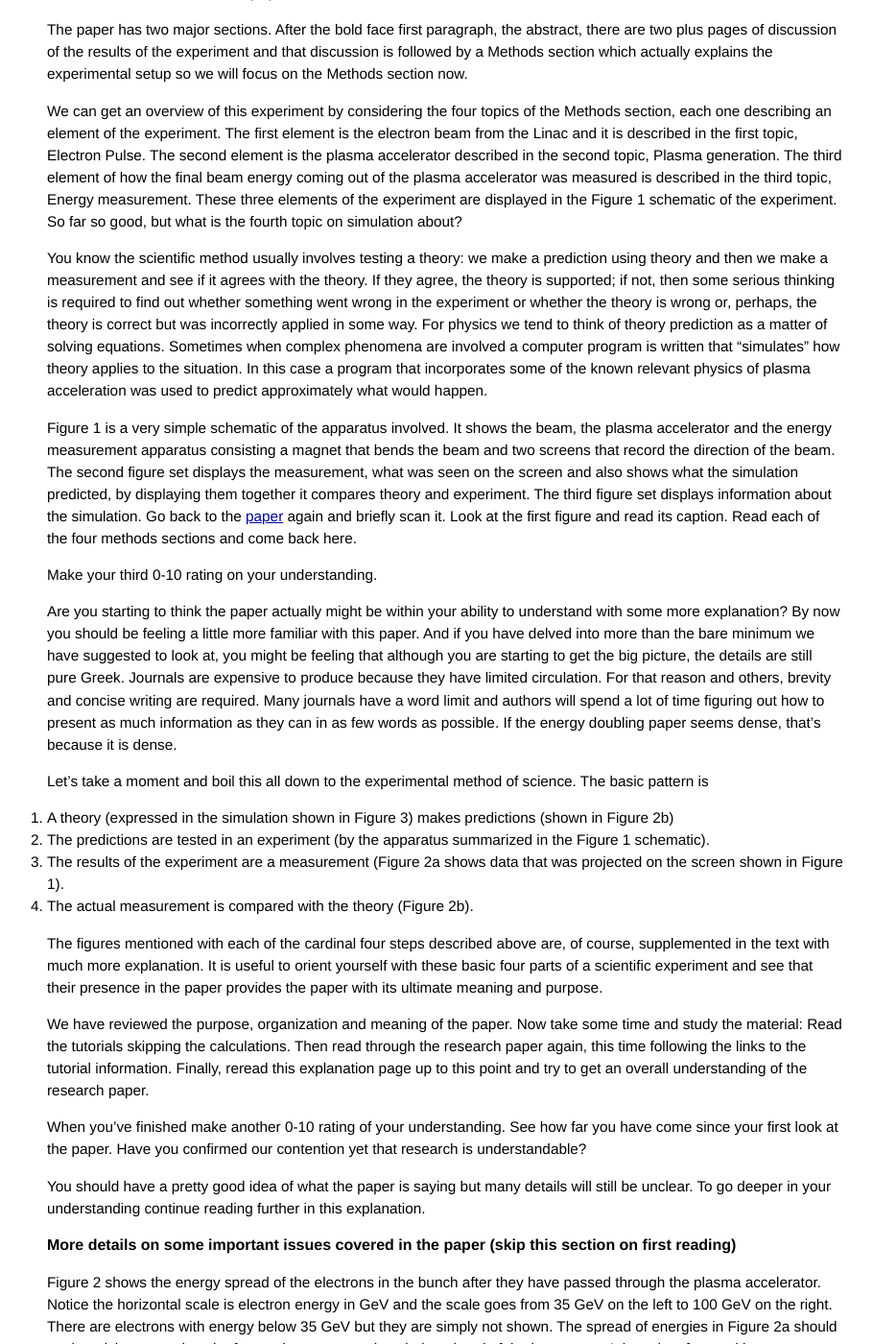
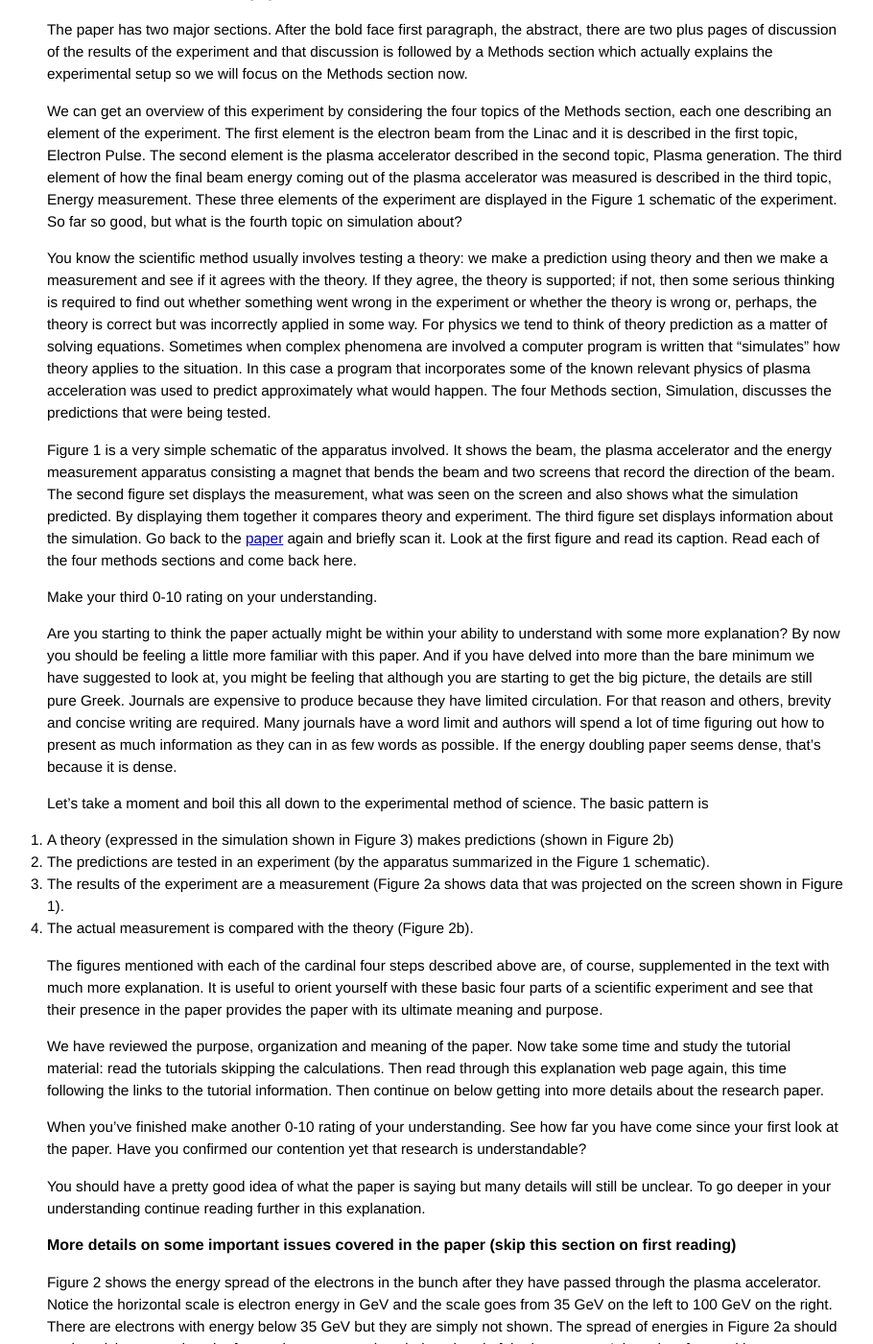
Before and after one commit to grbfacet/facet, a Jekyll site: the page built from energy-doubling-explained.md, in a window 1280 px wide and 1400 px high, scrolled down 5208 px. Shown: the whole window at 96% size, without its empty margins (176-1086 px from the left). Built offline with Jekyll 4.4.1, drawn with Linux system fonts in a browser that asks for light colours; some of the changed text lies outside the part shown.

Commit message:
Update energy-doubling-explained.md

```diff
--- a/energy-doubling-explained.md
+++ b/energy-doubling-explained.md
@@ -66,9 +66,9 @@
 
 To collide the two beams at the SLC required not only focusing the beams to tiny micron sized spots but also knowing exactly where they were located and controlling their location accurately and precisely to make them collide with each other in the center of the particle detector as they came together from opposite directions at essentially the speed of light. The research to develop that level of beam control technology was successfully undertaken in the FFTB. To learn why this kind of research was needed for a linear collider and not for a ring collider look [here.](/beam-acceleration-tutorial.html#linear-colliders-versus-ring-circular-colliders)
 
-After the beam control research was finished at the FFTB and while the linear collider physics research program was running at the SLC, the FFTB was available for other research projects, and plasma acceleration was studied there for a decade. In ~2000 the SLC linear collider’s research was complete and the FFTB was going to be dismantled to make way for an amazing new facility to use the Linac to create a free electron X-ray laser (FEL) beam ten millions times better than any previous X-ray laser, and indeed, the FEL project was a success and corks were popped for this new facility, the LCLS, in 2011. The last beam run at FFTB was scheduled in order to give the plasma acceleration project a chance to achieve energy doubling. The run had a hard and fast end date and the doubling was achieved.
+After the beam control research was finished at the FFTB and while the linear collider physics research program was running at the SLC, the FFTB was available for other research projects. Plasma acceleration was studied at the FFTB for a decade. In ~2000 the SLC linear collider’s research was complete and the FFTB was going to be dismantled to make way for an amazing new facility to use the Linac to create a free electron X-ray laser (FEL) beam ten millions times better than any previous X-ray laser, and indeed, the FEL project was a success and corks were popped for this new facility, the LCLS, in 2011. The last beam run at FFTB was scheduled in order to give the plasma acceleration project a chance to achieve energy doubling. The run had a hard and fast end date and the doubling was achieved.
 
-From a scientific research point of view the energy doubling experiment at that time was partially a public relations effort. There were other important matters of plasma acceleration to continue to be studied. But where would they be studied once the FFTB was gone? To build a new research facility somewhere else at the lab would cost several million dollars. With a lot of competition for research funds and government deficits eating into research money, getting another facility would be a challenge.
+From a scientific research point of view the energy doubling experiment at that time was partially a public relations effort. There were other important matters of plasma acceleration to continue to be studied. But where would they be studied once the FFTB was gone? To build a new research facility somewhere else at the lab would cost several million dollars. With a lot of competition for research funds and government budget deficits eating into research money, getting another facility would be a challenge.
 
 The plasma research group decided one thing to do was to demonstrate in a powerful way the ultimate goal of studying plasma acceleration, namely, to learn how to create plasma accelerators for many possible uses. And doing the energy doubling experiment would certainly create an easy to understand, easy to explain and easy to remember “sound bite” about the potential value of plasma accelerators.  They did indeed beat the clock and, eventually got the funds for a new facility, FACET, and today they are at work on further research on plasma acceleration and plasma accelerators.
 
@@ -113,9 +113,9 @@
 
 We can get an overview of this experiment by considering the four topics of the Methods section, each one describing an element of the experiment. The first element is the electron beam from the Linac and it is described in the first topic, Electron Pulse. The second element is the plasma accelerator described in the second topic, Plasma generation. The third element of how the final beam energy coming out of the plasma accelerator was measured is described in the third topic, Energy measurement. These three elements of the experiment are displayed in the Figure 1 schematic of the experiment. So far so good, but what is the fourth topic on simulation about?
 
-You know the scientific method usually involves testing a theory: we make a prediction using theory and then we make a measurement and see if it agrees with the theory. If they agree, the theory is supported; if not, then some serious thinking is required to find out whether something went wrong in the experiment or whether the theory is wrong or, perhaps, the theory is correct but was incorrectly applied in some way. For physics we tend to think of theory prediction as a matter of solving equations. Sometimes when complex phenomena are involved a computer program is written that “simulates” how theory applies to the situation. In this case a program that incorporates some of the known relevant physics of plasma acceleration was used to predict approximately what would happen.
+You know the scientific method usually involves testing a theory: we make a prediction using theory and then we make a measurement and see if it agrees with the theory. If they agree, the theory is supported; if not, then some serious thinking is required to find out whether something went wrong in the experiment or whether the theory is wrong or, perhaps, the theory is correct but was incorrectly applied in some way. For physics we tend to think of theory prediction as a matter of solving equations. Sometimes when complex phenomena are involved a computer program is written that “simulates” how theory applies to the situation. In this case a program that incorporates some of the known relevant physics of plasma acceleration was used to predict approximately what would happen. The four Methods section, Simulation, discusses the predictions that were being tested.
 
-Figure 1 is a very simple schematic of the apparatus involved. It shows the beam, the plasma accelerator and the energy measurement apparatus consisting a magnet that bends the beam and two screens that record the direction of the beam. The second figure set displays the measurement, what was seen on the screen and also shows what the simulation predicted, by displaying them together it compares theory and experiment. The third figure set displays information about the simulation. Go back to the [paper](/energy-doubling-slacpub.html) again and briefly scan it. Look at the first figure and read its caption. Read each of the four methods sections and come back here.
+Figure 1 is a very simple schematic of the apparatus involved. It shows the beam, the plasma accelerator and the energy measurement apparatus consisting a magnet that bends the beam and two screens that record the direction of the beam. The second figure set displays the measurement, what was seen on the screen and also shows what the simulation predicted. By displaying them together it compares theory and experiment. The third figure set displays information about the simulation. Go back to the [paper](/energy-doubling-slacpub.html) again and briefly scan it. Look at the first figure and read its caption. Read each of the four methods sections and come back here.
 
 Make your third 0-10 rating on your understanding.
 
@@ -130,7 +130,7 @@
 
 The figures mentioned with each of the cardinal four steps described above are, of course, supplemented in the text with much more explanation. It is useful to orient yourself with these basic four parts of a scientific experiment and see that their presence in the paper provides the paper with its ultimate meaning and purpose.
 
-We have reviewed the purpose, organization and meaning of the paper. Now take some time and study the material: Read the tutorials skipping the calculations. Then read through the research paper again, this time following the links to the tutorial information. Finally, reread this explanation page up to this point and try to get an overall understanding of the research paper.
+We have reviewed the purpose, organization and meaning of the paper. Now take some time and study the tutorial material: read the tutorials skipping the calculations. Then read through this explanation web page again, this time following the links to the tutorial information. Then continue on below getting into more details about the research paper.
 
 When you've finished make another 0-10 rating of your understanding. See how far you have come since your first look at the paper. Have you confirmed our contention yet that research is understandable?
 
@@ -139,7 +139,7 @@
 #### More details on some important issues covered in the paper (skip this section on first reading)
 
 
-Figure 2 shows the energy spread of the electrons in the bunch after they have passed through the plasma accelerator. Notice the horizontal scale is electron energy in GeV and the scale goes from 35 GeV on the left to 100 GeV on the right. There are electrons with energy below 35 GeV but they are simply not shown. The spread of energies in Figure 2a should not be misinterpreted as the faster electrons somehow being ahead of the lower ones. It is a plot of spread in energy, not a plot of spread in space. It is understandable to expect a spread in space based on ordinary everyday experience. When a car accelerates and goes faster, it gains energy and speed and moves away from slower cars. Not so for electrons with relativistic speeds. [See why here.](/relativity-tutorial.html#the-electron-bunch-stays-together-in-the-plasma-accelerator)
+Figure 2 shows the energy spread of the electrons in the bunch after they have passed through the plasma accelerator. Notice the horizontal scale is electron energy in GeV and the scale goes from 35 GeV on the left to 100 GeV on the right. There are electrons with energy below 35 GeV but they are simply not shown. The spread of energies in Figure 2a should not be misinterpreted as the faster electrons somehow being ahead of the lower ones. It is a plot of spread in energy, not a plot of bunch spread in space. It is understandable to expect a spread in space based on ordinary everyday experience. When a car accelerates and goes faster, it gains energy and speed and moves away from slower cars. Not so for electrons with relativistic speeds. [See why here.](/relativity-tutorial.html#the-electron-bunch-stays-together-in-the-plasma-accelerator)
 
 The vertical scale of Figure 2b, the bottom plot, shows the number of electrons with each energy. Looking at Figure 2b, we see the blue line for the measured values and the red line for the simulation predicted values. Both lines show a peak around 42 GeV, the incoming beam energy, and they show that some electrons have lost energy (left of the peak) and some electrons have gained energy (right of the peak). The simulation data does not exactly match the measured data but it is generally the same pattern and the differences mostly have to do with the simulation not taking into account all the relevant factors. This experiment was not intended to be a precision measurement, instead it was intended as a kind of proof of principle demonstration where just reasonably accurate predictions and [measurements](/principles-of-physics-tutorial.html#theories-and-measurement-errors) were sufficient.
 
@@ -147,7 +147,7 @@
 
 Now we understand that the paper title does not mean that a beam at 42 GeV is all doubled to exactly 84 GeV but that a portion of the beam is raised to energies from just above 42 GeV all the way up to over 84 GeV. One of the experimental enhancements available at the new FACET facility is the ability to create two separate bunches of electrons very close together by basically splitting the original bunch in the Linac into two pieces. The expectation, if this works is that the energy profile seen in Figure 2b will look more like a peak at 84 GeV for the trailing bunch.
 
-With a very dense bunch of very high energy electrons passing through the Lithium vapor essentially all the Lithium atoms along the beam path have at least one electron ionized. The beam is moving at nearly light speed and leaves an unmoved trail of positive ions in place but the ionized electrons, being far lighter, are pushed away by the negative charge of the beam bunch, that’s the blue cloud in Figure 3.
+With a very dense bunch of very high energy electrons passing through the Lithium vapor essentially all the Lithium atoms along the beam path have at least one electron ionized. The beam is moving at nearly light speed and leaves an unmoved trail of positive ions in place but the ionized Lithium electrons, being far lighter, are pushed away from the beam path (where the heavy Lihium ions remain) by the negative charge of the beam bunch, that’s the blue cloud in Figure 3.
 
 
 #### Some Details on the Figures. (skip this section on first reading)
```
Also changed, not shown: other parts of energy-doubling-explained.md (+2 -2 lines).
